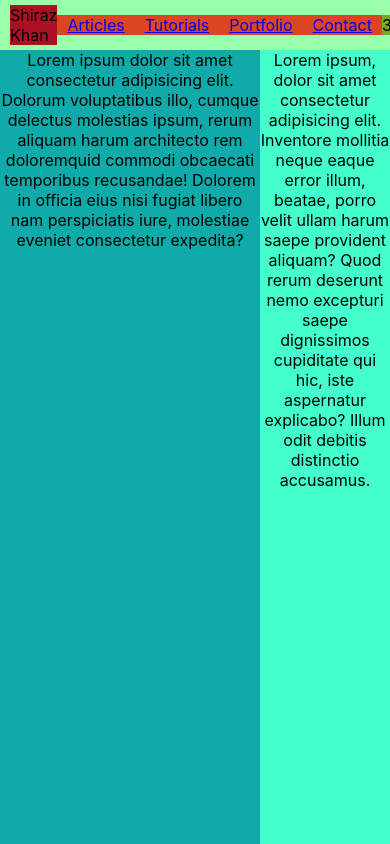
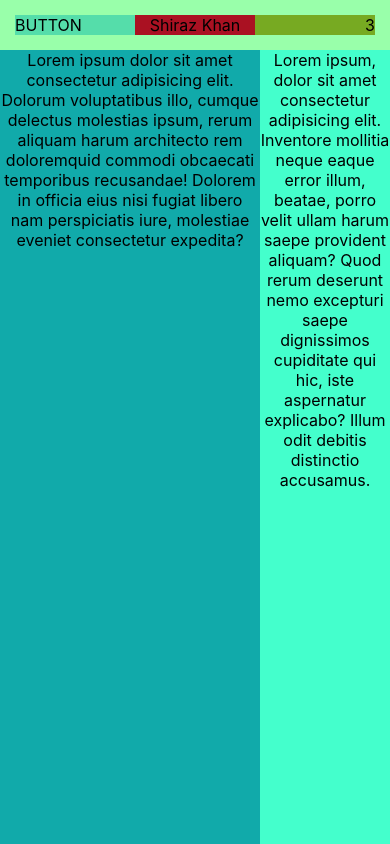
Before and after one commit to shirazkhan/Cake-Central, a React (Create React App) app: page / in a window 390 px wide. Shown: the top 844 px of the page. Built offline with nearby package versions, Linux system fonts and the light colour scheme.

Commit message:
Further adjust nav responsiveness

```diff
--- a/src/App.js
+++ b/src/App.js
@@ -4,6 +4,10 @@ import styled from 'styled-components';
 //CSS Variables
 const WEBSITE_WIDTH = "1080px";
 const NAV_HEIGHT = "50px";
+const NAV_COLOR = "";
+const NAV_FONT_COLOR = "";
+const CONTENT_FONT_COLOR = "";
+
 
 const MainGrid = styled.div`
   display: grid;
@@ -22,7 +26,7 @@ const Header = styled.div`
   grid-area: Header;
   background: #9fa;
   height: ${NAV_HEIGHT};
-  width: 100vw;
+  width: 100%;
   position: fixed;
   left:0;
 `;
@@ -35,21 +39,37 @@ const NavBar = styled.div`
   height: 100%;
   margin: 0 auto;
 
-  @media (max-width:1080px){
+  @media (max-width:${WEBSITE_WIDTH}){
     width: 100%;
   }
 
 `;
 
 const NavButton = styled.div`
+  display: none;
+  width: 300px;
+  background: #5da;
+  text-align: left;
+  margin-left: 15px;
 
+  @media (max-width:1050px){
+    display: flex;
+    order: 1;
+  }
 `;
 
 const Brand = styled.div`
   background: #a12;
-  width: 250px;
+  width: 300px;
   text-align: left;
-  margin-left: 10px;
+  margin-left: 15px;
+  order: 1;
+
+  @media (max-width:1050px){
+    order: 2;
+    margin-left: 0;
+    text-align: center;
+  }
 `;
 
 const NavLinks = styled.div`
@@ -57,6 +77,12 @@ const NavLinks = styled.div`
   width: 100%;
   display: flex;
   justify-content: center;
+  order: 2;
+
+  @media (max-width:1050px){
+    display: none;
+  }
+
 `;
 
 const NavLink = styled.a`
@@ -65,9 +91,10 @@ const NavLink = styled.a`
 
 const NightButton = styled.div`
   background: #7a2;
-  width: 250px;
+  width: 300px;
   text-align: right;
-  margin-right: 10px;
+  margin-right: 15px;
+  order: 3;
 `;
 
 const PrimaryContent = styled.div`
@@ -96,6 +123,7 @@ function App() {
         <Header>
           <NavBar>
             <Brand>Shiraz Khan</Brand>
+            <NavButton>BUTTON</NavButton>
             <NavLinks>
               <NavLink href="/">Articles</NavLink>
               <NavLink href="/">Tutorials</NavLink>
```
